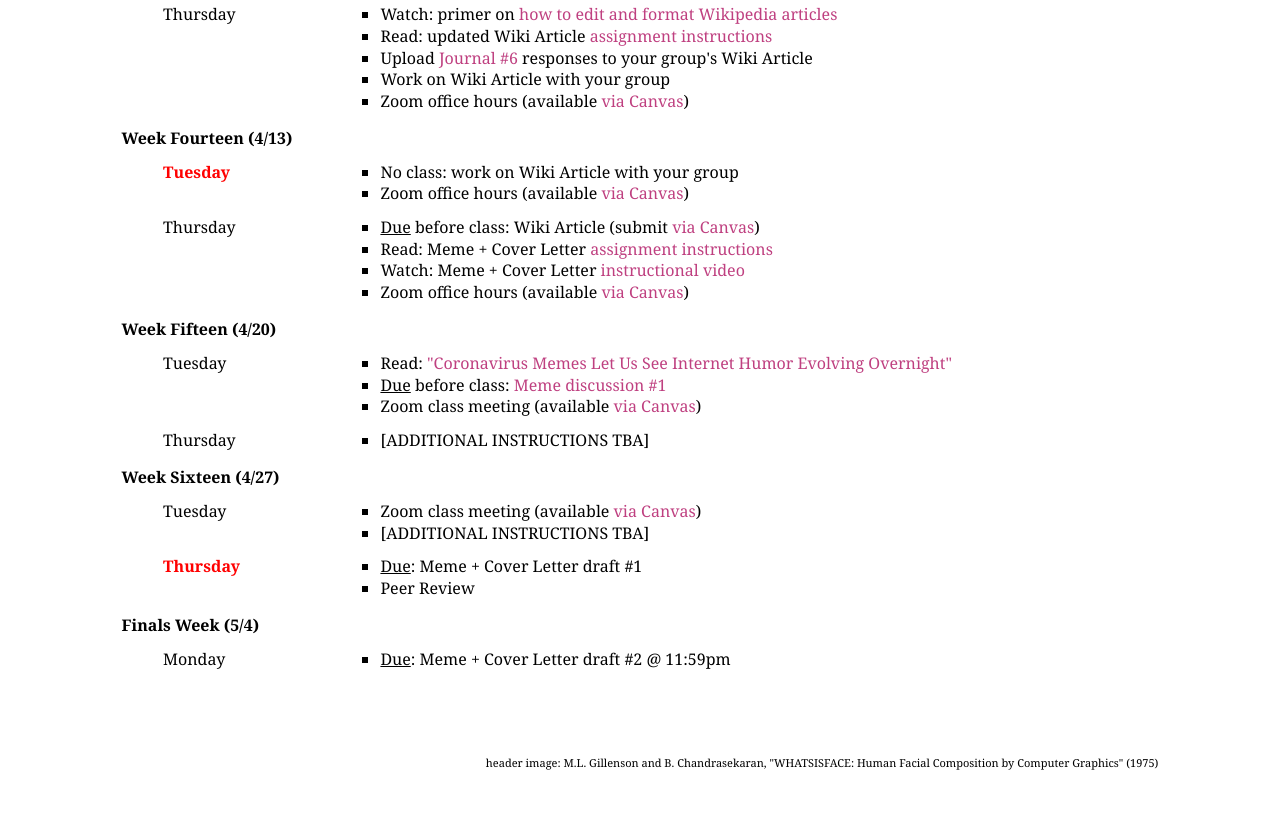
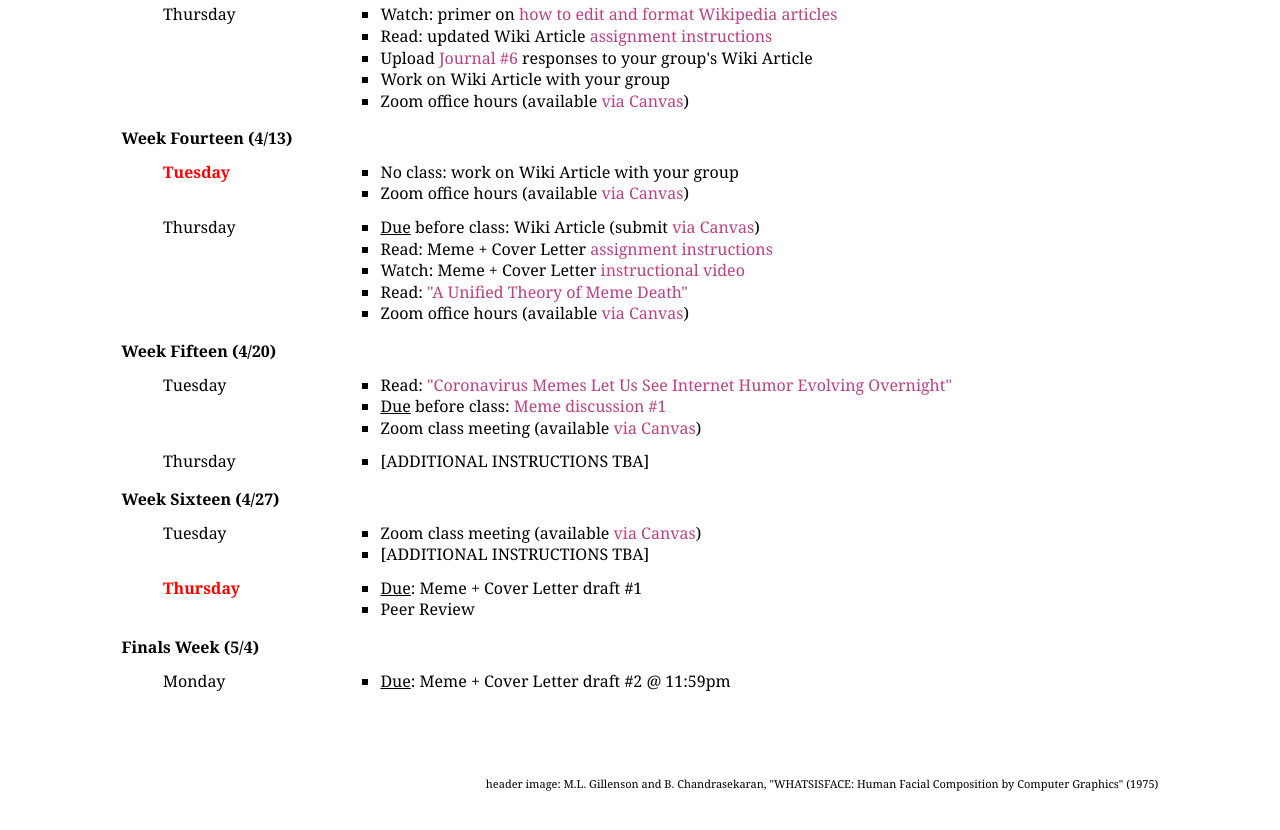
Before and after one commit to loadedonloaded/engl015-94, a plain HTML site: page index.html in a window 1280 px wide. Shown: the part 4715-5545 px from the top of the page. Drawn offline with Linux system fonts and the light colour scheme.

Commit message:
Update index.html

```diff
--- a/index.html
+++ b/index.html
@@ -695,6 +695,7 @@ Standard of Classroom Behavior
         <li><u>Due</u> before class: Wiki Article (submit <a href="https://psu.instructure.com/courses/2045820/assignments/11744175" target="_blank">via Canvas</a>)</li>
         <li>Read: Meme + Cover Letter <a href="#Assignments">assignment instructions</a></li>
         <li>Watch: Meme + Cover Letter <a href="https://youtu.be/wr5Zfog7fxs" target="_blank">instructional video</a></li>
+        <li>Read: <a href="https://www.theatlantic.com/technology/archive/2017/12/a-unified-theory-of-meme-death/546866/" target="_blank">"A Unified Theory of Meme Death"</a></li>
         <li>Zoom office hours (available <a href="https://psu.instructure.com/courses/2045820/external_tools/207840" target="_blank">via Canvas</a>)</li>
                                             </div></ul></div>
 
```
